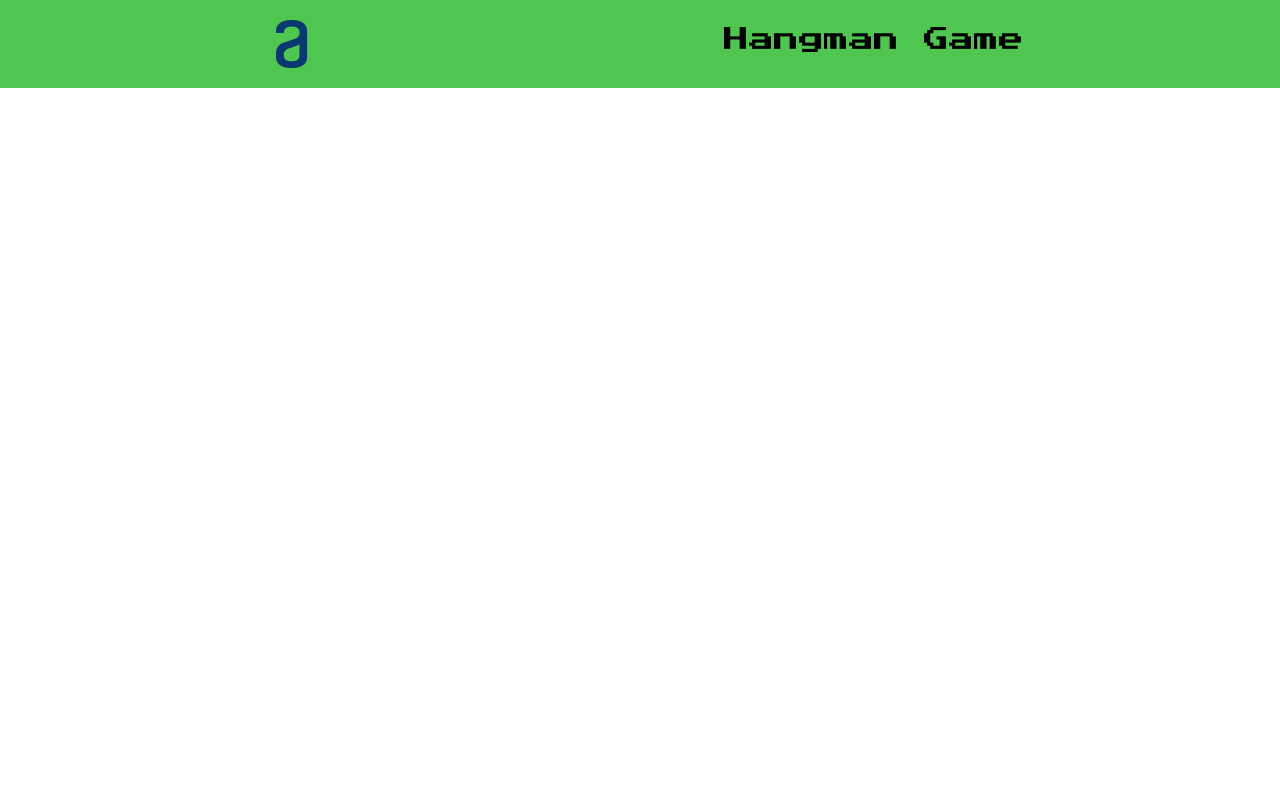
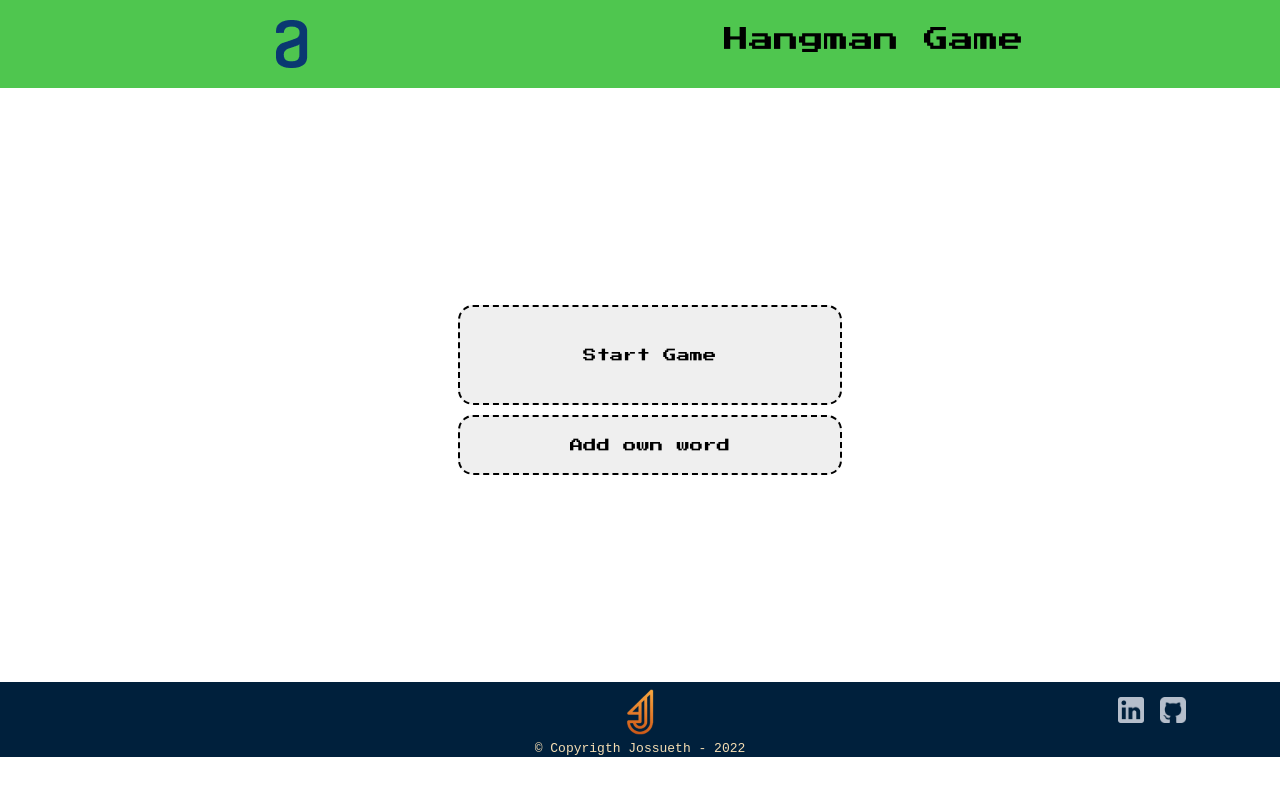
Before and after one commit to JosueMalla/HangmanGame-One, a plain HTML site: page index.html in a window 1280 px wide. Drawn offline with Linux system fonts and the light colour scheme.

Commit message:
Finishing index

```diff
--- a/index.html
+++ b/index.html
@@ -18,5 +18,19 @@
                 <h1>Hangman Game</h1>
             </div>
         </header>
+        <section class="main">
+            <div class="buttons">
+                <button class="button1">Start Game</button>
+                <button class="button2">Add own word</button>
+            </div>
+        </section>
+        <footer>
+            <div class="social-logos">
+                <a target="_blank" href="https://www.linkedin.com/in/josue-manuel-malla-campoverde-48037b248/"><img src="media/linkedinlogo.png" alt="linkedin-ícono" class="linkedin"></a>
+                <a target="_blank" href="https://github.com/JosueMalla"><img src="media/githublogo.png" alt="github-ícono" class="github"></a>
+            </div>
+            <img src="media/logojossueth.png">
+            <p class="copyrigth">© Copyrigth Jossueth - 2022</p>
+        </footer>
     </body>
 </html>
--- a/style.css
+++ b/style.css
@@ -28,3 +28,80 @@ h1{
     right: 0;
     top: 27px;
 }
+
+/*CSS for Main*/
+
+.main{
+    height: 594px;
+    display: flex;
+    align-items: center;
+}
+
+/* CSS for buttons*/
+
+.buttons{
+    width: 30%;
+    height: auto;
+    margin: auto auto;
+}
+
+.button1{
+    height: 100px;
+    width: 100%;
+    margin: 10px;
+    font-family: 'Press Start 2P', cursive;
+    border-radius: 15px;
+}
+
+.button2{
+    height: 60px;
+    width: 100%;
+    margin: 0 10px;
+    font-family: 'Press Start 2P', cursive;
+    border-radius: 15px;
+}
+
+.button1, .button2{
+    border-style: dashed;
+}
+
+
+/*CSS Footer*/
+
+footer{
+    height: 75px;
+    background-color: rgb(0, 32, 60);
+    position: relative;
+    text-align: center;
+}
+
+.linkedin{
+    width: 20%;
+    display: inline-block;
+    cursor: pointer;
+}
+
+.github{
+    width: 20%;
+    display: inline-block;
+    cursor: pointer;
+}
+
+.social-logos{
+    width: 10%;
+    position: absolute;
+    top: 15px;
+    right: 5%;
+}
+
+footer > img{
+    width: 50px;
+    padding: 5px;
+    vertical-align: bottom;
+}
+
+.copyrigth{
+    color: wheat;
+    font-size: 13px;
+    font-family: monospace;
+}
```
